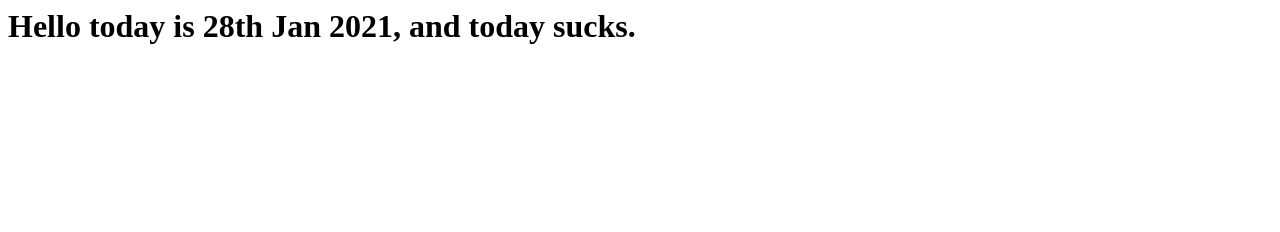
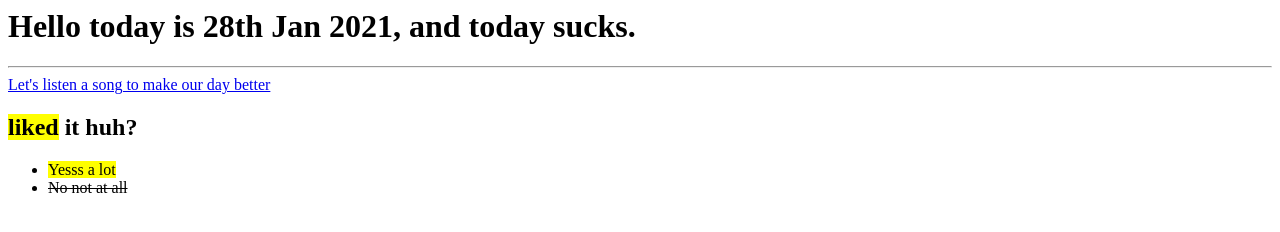
Before and after one commit to aswego123/BasicWorkshopSNU, a plain HTML site: page index.html in a window 1280 px wide. Drawn offline with Linux system fonts and the light colour scheme.

Commit message:
html updated

```diff
--- a/index.html
+++ b/index.html
@@ -5,6 +5,14 @@
 <body>
 
    <h1>Hello today is 28th Jan 2021, and today sucks.</h1>
+   <hr>
+   <a href="https://www.youtube.com/watch?v=MlTsYqUKWoY&list=WL&index=5">Let's listen a song to make our day better</a>
+   <h2><mark>liked</mark> it huh?</h2>
+   <ul>
+    <li><mark>Yesss a lot</mark>   </li>
+    <li><del> No not at all</del>   </li>
+   </ul>
+
 
 
 </body>
```
